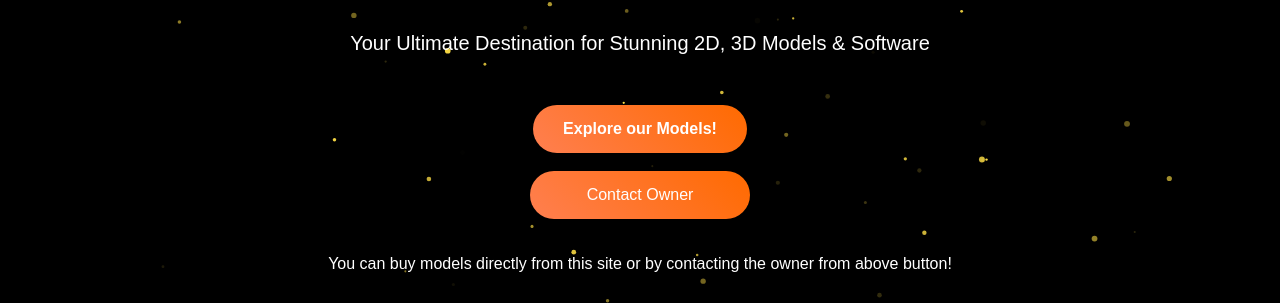
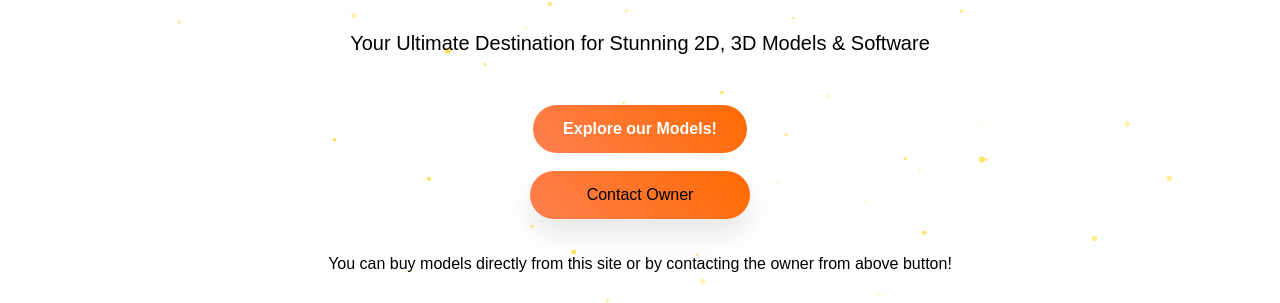
Before and after one commit to Dinesh3680/d, a plain HTML site: page index.html in a window 1280 px wide. Shown: the part 84-387 px from the top of the page. Drawn offline with Linux system fonts and the light colour scheme.

Commit message:
Update index.html

```diff
--- a/index.html
+++ b/index.html
@@ -27,7 +27,7 @@
 body {
       margin: 0;
       padding: 0;
-      background: #000; /* Dark background for night effect */
+      background: #FFFFFF;
       font-family: Arial, sans-serif;
     }
 
@@ -64,7 +64,7 @@ body {
             padding: 40px 0;
             background-size: cover;
             background-position: center;
-            color: white;
+            color: black;
             margin-bottom: -10px;
         }
 
```
